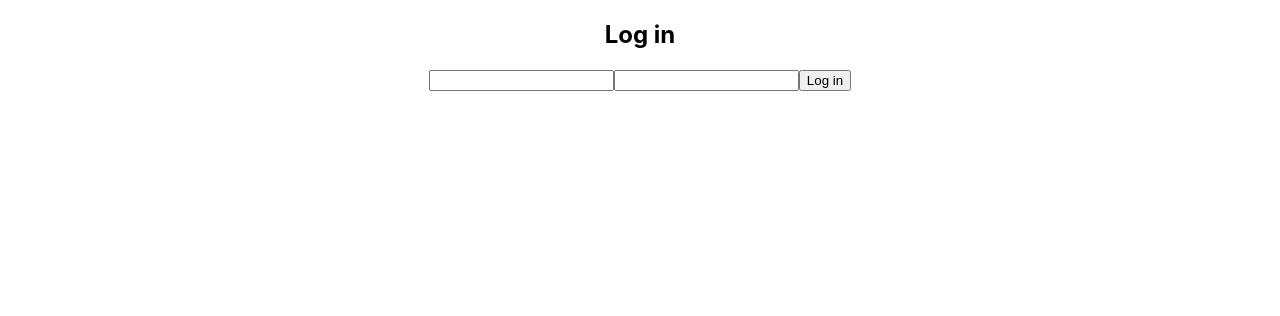
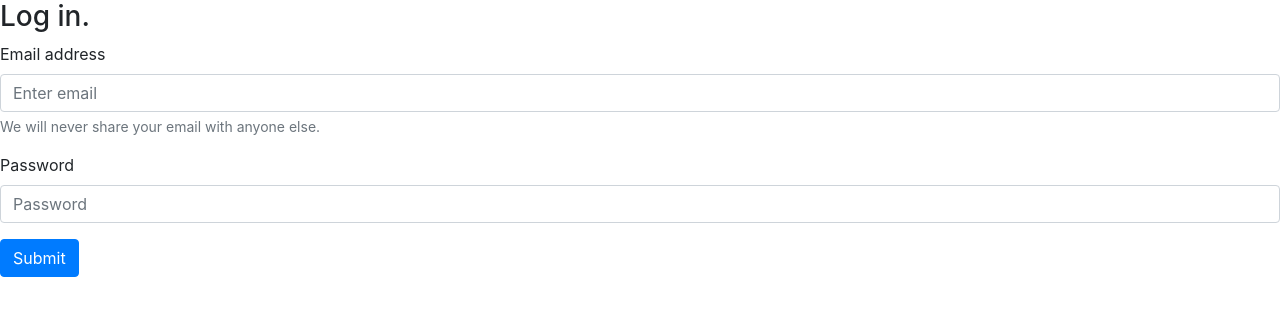
Before and after one commit to blackpintz/physician-appointment, a React (Create React App) app: page / in a window 1280 px wide. Shown: the top 316 px of the page. Built offline with nearby package versions, Linux system fonts and the light colour scheme; no server answers.

Commit message:
update login form to receive data from the react controlled inputs.

```diff
--- a/package.json
+++ b/package.json
@@ -7,7 +7,9 @@
     "@testing-library/react": "^11.1.0",
     "@testing-library/user-event": "^12.1.10",
     "axios": "^0.21.1",
+    "bootstrap": "^4.6.0",
     "react": "^17.0.1",
+    "react-bootstrap": "^1.4.3",
     "react-dom": "^17.0.1",
     "react-scripts": "4.0.1",
     "web-vitals": "^0.2.4"
--- a/src/App.css
+++ b/src/App.css
@@ -1,39 +1,3 @@
-.App {
-  text-align: center;
+.form {
+  width: 50%;
 }
-
-.App-logo {
-  height: 40vmin;
-  pointer-events: none;
-}
-
-@media (prefers-reduced-motion: no-preference) {
-  .App-logo {
-    animation: App-logo-spin infinite 20s linear;
-  }
-}
-
-.App-header {
-  background-color: #282c34;
-  min-height: 100vh;
-  display: flex;
-  flex-direction: column;
-  align-items: center;
-  justify-content: center;
-  font-size: calc(10px + 2vmin);
-  color: white;
-}
-
-.App-link {
-  color: #61dafb;
-}
-
-@keyframes App-logo-spin {
-  from {
-    transform: rotate(0deg);
-  }
-
-  to {
-    transform: rotate(360deg);
-  }
-}
--- a/src/components/App.js
+++ b/src/components/App.js
@@ -1,16 +1,21 @@
 import React, { useEffect } from 'react';
 import axios from 'axios';
+import 'bootstrap/dist/css/bootstrap.min.css';
 import '../App.css';
 import Login from './Login';
 
 const App = () => {
   useEffect(async () => {
-    const result = await axios.get('https://frozen-harbor-46293.herokuapp.com');
-    const { data } = result;
-    console.log(data);
+    if (localStorage.user) {
+      const result = await axios.get('https://frozen-harbor-46293.herokuapp.com/appointments', { headers: JSON.parse(localStorage.user) });
+      const { data } = result;
+      console.log(data);
+    } else {
+      console.log('Not logged in yet..');
+    }
   }, []);
   return (
-    <div className="App">
+    <div>
       <Login />
     </div>
   );
--- a/src/components/Login.js
+++ b/src/components/Login.js
@@ -1,8 +1,24 @@
 import React from 'react';
+import { Form, Button } from 'react-bootstrap';
 import axios from 'axios';
 
 class Login extends React.Component {
+  constructor(props) {
+    super(props);
+    this.state = {
+      email: '',
+      password: '',
+    };
+  }
+
+  handleChange = e => {
+    this.setState({
+      [e.target.name]: e.target.value,
+    });
+  }
+
   handleLogin = e => {
+    const { email, password } = this.state;
     e.preventDefault();
     const url = 'https://frozen-harbor-46293.herokuapp.com/auth/sign_in';
     axios({
@@ -13,25 +29,46 @@ class Login extends React.Component {
         Accept: 'application/json',
       },
       data: {
-          email: this.email.value,
-          password: this.password.value,
+        email,
+        password,
       },
-      })
-        .then(response => {
+    }).then(response => {
       console.log(response);
+      localStorage.setItem('user',
+        JSON.stringify({
+          'access-token': response.headers['access-token'],
+          client: response.headers.client,
+          uid: response.data.data.uid,
+        }));
+      window.location = '/';
+    }).catch(error => {
+      console.log(`There is an ${error}.`);
     });
   }
 
   render() {
+    const { email, password } = this.state;
     return (
-        <div>
-          <h2>Log in</h2>
-          <form onSubmit={this.handleLogin}>
-            <input name="email" ref={input => this.email = input} />
-            <input name="password" type="password" ref={input => this.password = input} />
-            <input type="submit" value="Log in" />
-          </form>
-        </div>
+      <>
+        <h3>Log in.</h3>
+        <Form onSubmit={this.handleLogin}>
+          <Form.Group controlId="formBasicEmail">
+            <Form.Label>Email address</Form.Label>
+            <Form.Control type="email" placeholder="Enter email" name="email" value={email} onChange={this.handleChange} />
+            <Form.Text className="text-muted">
+              We will never share your email with anyone else.
+            </Form.Text>
+          </Form.Group>
+
+          <Form.Group controlId="formBasicPassword">
+            <Form.Label>Password</Form.Label>
+            <Form.Control type="password" placeholder="Password" name="password" value={password} onChange={this.handleChange} />
+          </Form.Group>
+          <Button variant="primary" type="submit">
+            Submit
+          </Button>
+        </Form>
+      </>
     );
   }
 }
```
Also changed, not shown: 1 other file (tests, documents, lock files or other folders). Lines whose indentation alone changed are shown as unchanged.
